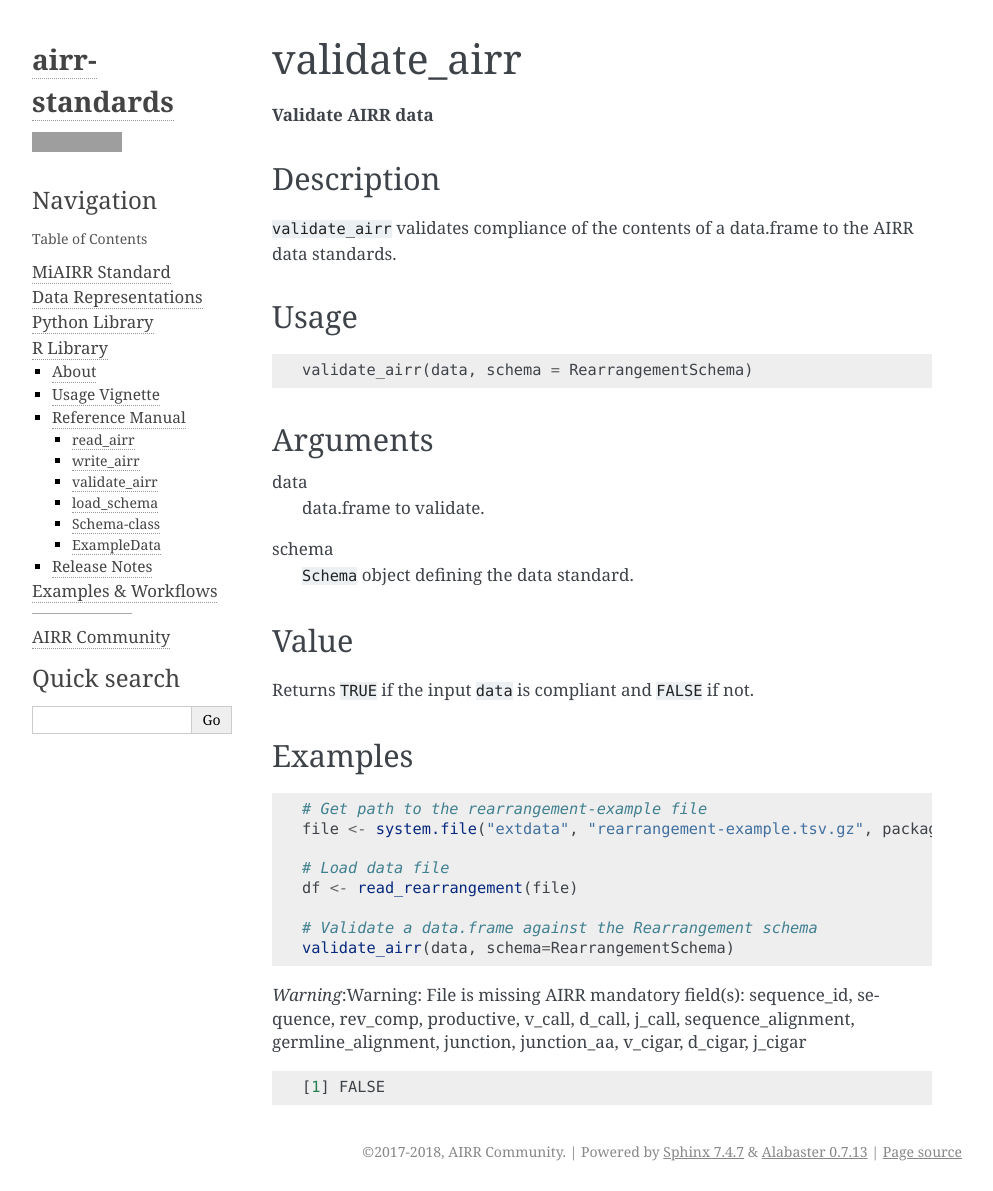
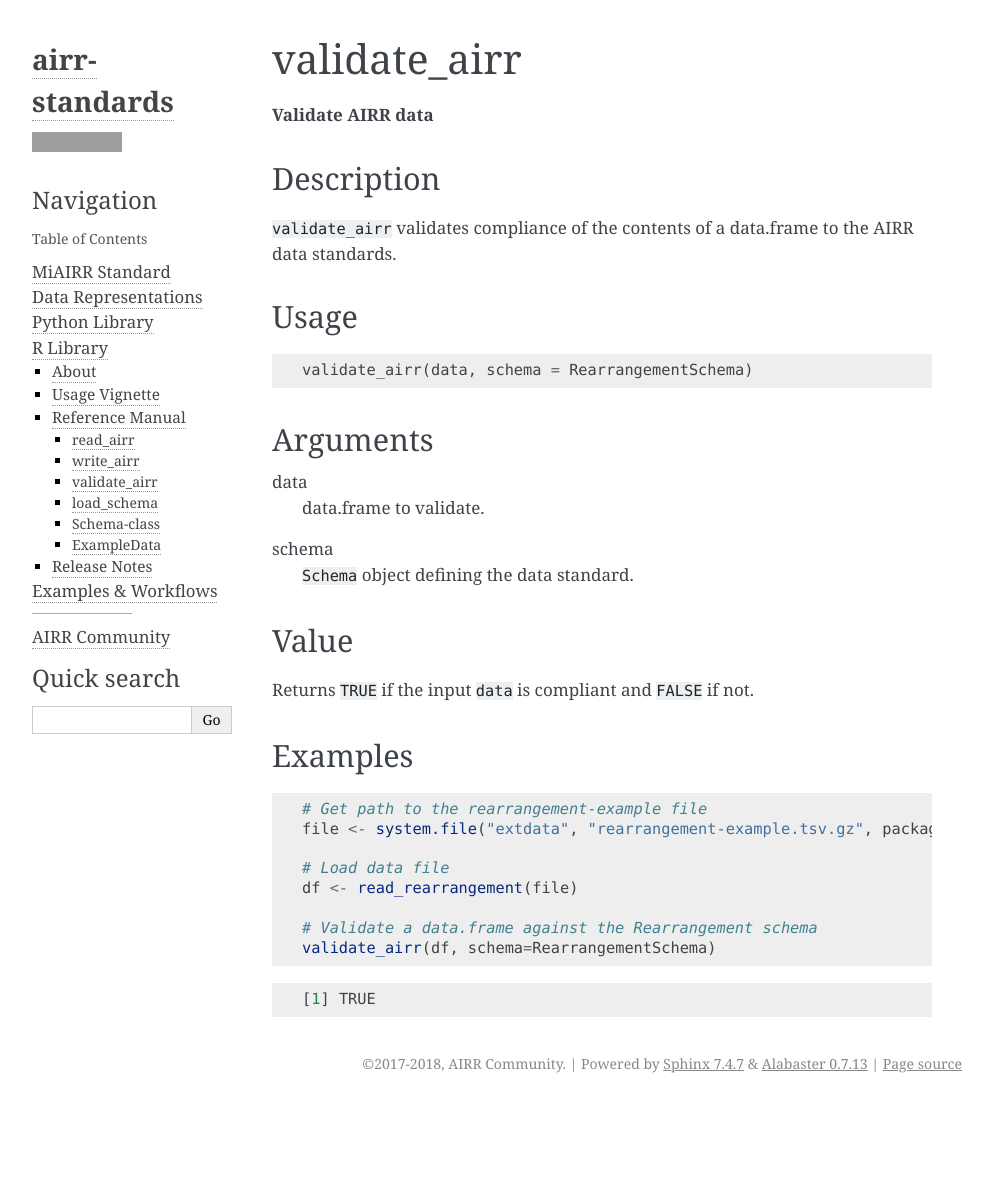
Before and after one commit to airr-community/airr-standards, a Sphinx documentation site: the page built from docs/packages/airr-R/topics/validate_airr.rst, in a window 1280 px wide. Shown: the whole page, without its empty margins (148-1141 px from the left). Built offline with Sphinx 7.4.7, drawn with Linux system fonts in a browser that asks for light colours; pages that are not in the unit, such as notebooks, are missing from menus; after the commit the page ends 1103 px from its top, so only the background shows below that; grey boxes are pictures that could not be loaded.

Commit message:
Fix R package validate example.

```diff
--- a/docs/packages/airr-R/topics/validate_airr.rst
+++ b/docs/packages/airr-R/topics/validate_airr.rst
@@ -42,13 +42,8 @@ Examples
     df <- read_rearrangement(file)
 
     # Validate a data.frame against the Rearrangement schema
-    validate_airr(data, schema=RearrangementSchema)
-
-*Warning*:Warning: File is missing AIRR mandatory field(s): sequence_id,
-sequence, rev_comp, productive, v_call, d_call, j_call,
-sequence_alignment, germline_alignment, junction, junction_aa, v_cigar,
-d_cigar, j_cigar
+    validate_airr(df, schema=RearrangementSchema)
 
 ::
 
-    [1] FALSE
+    [1] TRUE
```
Also changed, not shown: 1 other file.
